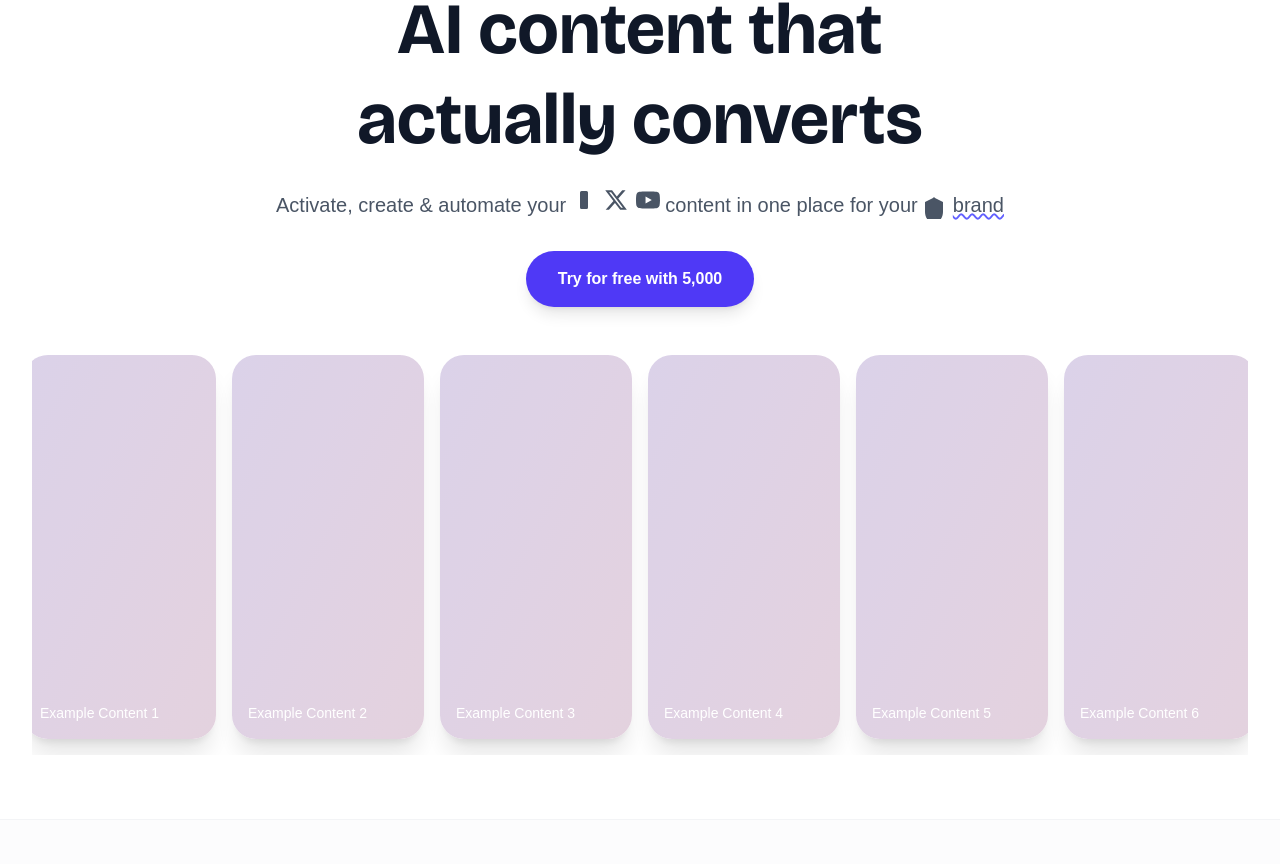
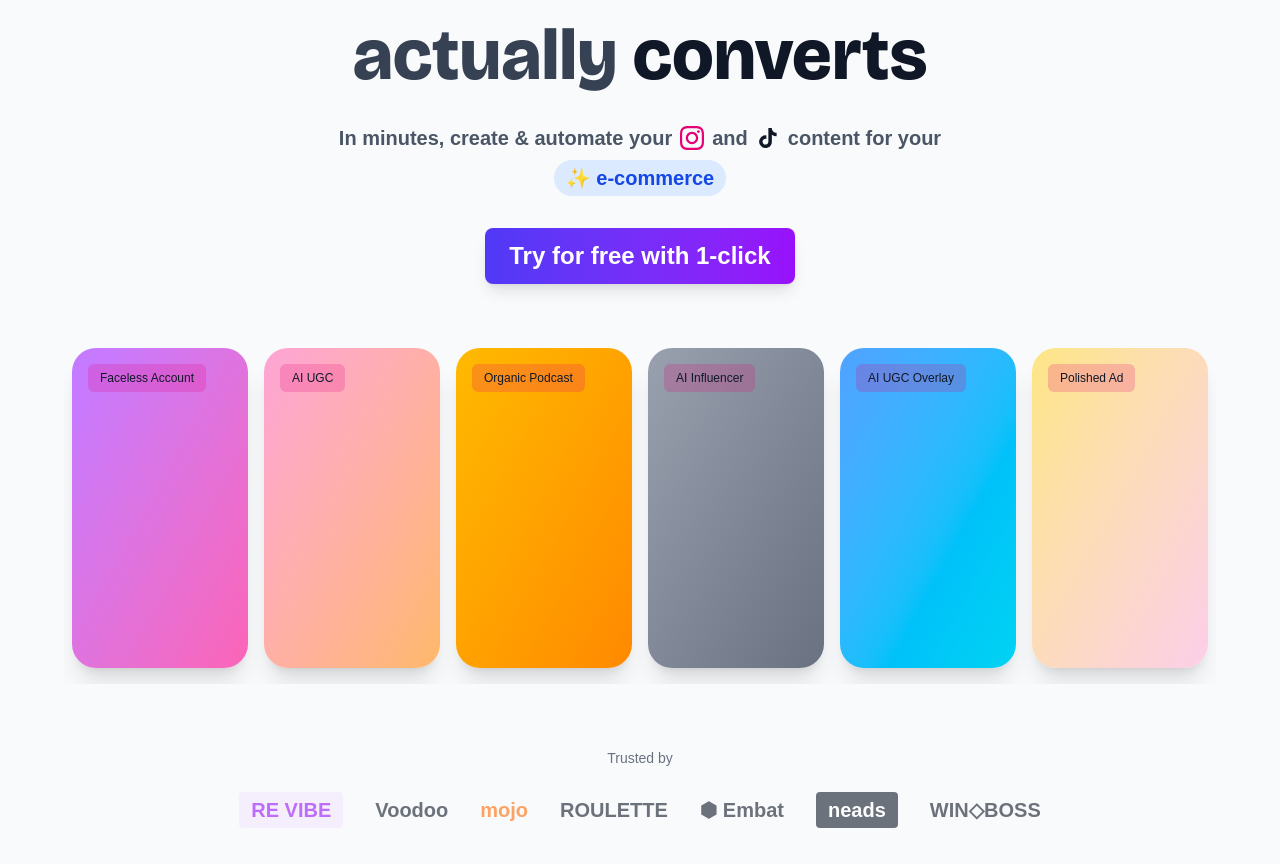
Before and after one commit to ssidikov/degaus, a Next.js app: page / in a window 1280 px wide. Shown: the part 256-1120 px from the top of the page. Built offline with nearby package versions, Linux system fonts and the light colour scheme; a web font is replaced by a local one.

Commit message:
feat: implement HeroSection with content cards and social media icons

```diff
--- /dev/null
+++ b/components/icons/InstagramIcon.tsx
@@ -0,0 +1,12 @@
+export default function InstagramIcon({ className = "w-5 h-5" }: { className?: string }) {
+  return (
+    <svg
+      className={className}
+      viewBox="0 0 24 24"
+      fill="currentColor"
+      xmlns="http://www.w3.org/2000/svg"
+    >
+      <path d="M12 2.163c3.204 0 3.584.012 4.85.07 3.252.148 4.771 1.691 4.919 4.919.058 1.265.069 1.645.069 4.849 0 3.205-.012 3.584-.069 4.849-.149 3.225-1.664 4.771-4.919 4.919-1.266.058-1.644.07-4.85.07-3.204 0-3.584-.012-4.849-.07-3.26-.149-4.771-1.699-4.919-4.92-.058-1.265-.07-1.644-.07-4.849 0-3.204.013-3.583.07-4.849.149-3.227 1.664-4.771 4.919-4.919 1.266-.057 1.645-.069 4.849-.069zm0-2.163c-3.259 0-3.667.014-4.947.072-4.358.2-6.78 2.618-6.98 6.98-.059 1.281-.073 1.689-.073 4.948 0 3.259.014 3.668.072 4.948.2 4.358 2.618 6.78 6.98 6.98 1.281.058 1.689.072 4.948.072 3.259 0 3.668-.014 4.948-.072 4.354-.2 6.782-2.618 6.979-6.98.059-1.28.073-1.689.073-4.948 0-3.259-.014-3.667-.072-4.947-.196-4.354-2.617-6.78-6.979-6.98-1.281-.059-1.69-.073-4.949-.073zm0 5.838c-3.403 0-6.162 2.759-6.162 6.162s2.759 6.163 6.162 6.163 6.162-2.759 6.162-6.163c0-3.403-2.759-6.162-6.162-6.162zm0 10.162c-2.209 0-4-1.79-4-4 0-2.209 1.791-4 4-4s4 1.791 4 4c0 2.21-1.791 4-4 4zm6.406-11.845c-.796 0-1.441.645-1.441 1.44s.645 1.44 1.441 1.44c.795 0 1.439-.645 1.439-1.44s-.644-1.44-1.439-1.44z"/>
+    </svg>
+  )
+}
--- /dev/null
+++ b/components/icons/Logo.tsx
@@ -0,0 +1,21 @@
+export default function Logo({ className = "w-6 h-6" }: { className?: string }) {
+  return (
+    <svg
+      className={className}
+      viewBox="0 0 24 24"
+      fill="none"
+      xmlns="http://www.w3.org/2000/svg"
+    >
+      <path
+        d="M12 2L15 8L22 10L16 15L18 22L12 18L6 22L8 15L2 10L9 8L12 2Z"
+        fill="url(#logo-gradient)"
+      />
+      <defs>
+        <linearGradient id="logo-gradient" x1="2" y1="2" x2="22" y2="22" gradientUnits="userSpaceOnUse">
+          <stop stopColor="#8B5CF6" />
+          <stop offset="1" stopColor="#EC4899" />
+        </linearGradient>
+      </defs>
+    </svg>
+  )
+}
--- /dev/null
+++ b/components/icons/TikTokIcon.tsx
@@ -0,0 +1,12 @@
+export default function TikTokIcon({ className = "w-5 h-5" }: { className?: string }) {
+  return (
+    <svg
+      className={className}
+      viewBox="0 0 24 24"
+      fill="currentColor"
+      xmlns="http://www.w3.org/2000/svg"
+    >
+      <path d="M19.59 6.69a4.83 4.83 0 0 1-3.77-4.25V2h-3.45v13.67a2.89 2.89 0 0 1-5.2 1.74 2.89 2.89 0 0 1 2.31-4.64 2.93 2.93 0 0 1 .88.13V9.4a6.84 6.84 0 0 0-1-.05A6.33 6.33 0 0 0 5 20.1a6.34 6.34 0 0 0 10.86-4.43v-7a8.16 8.16 0 0 0 4.77 1.52v-3.4a4.85 4.85 0 0 1-1-.1z"/>
+    </svg>
+  )
+}
--- a/components/sections/HeroSection.tsx
+++ b/components/sections/HeroSection.tsx
@@ -1,51 +1,69 @@
+import InstagramIcon from '../icons/InstagramIcon'
+import TikTokIcon from '../icons/TikTokIcon'
+
 export default function HeroSection() {
+  const contentCards = [
+    { type: 'Faceless Account', color: 'from-purple-400 to-pink-400' },
+    { type: 'AI UGC', color: 'from-pink-300 to-orange-300' },
+    { type: 'Organic Podcast', color: 'from-amber-400 to-orange-400' },
+    { type: 'AI Influencer', color: 'from-gray-400 to-gray-500' },
+    { type: 'AI UGC Overlay', color: 'from-blue-400 to-cyan-400' },
+    { type: 'Polished Ad', color: 'from-amber-200 to-pink-200' },
+  ]
+
   return (
-    <section className='pt-32 pb-16 px-4 sm:px-6 lg:px-8'>
-      <div className='container mx-auto max-w-7xl'>
+    <section className='pt-16 pb-20 px-4 sm:px-6 bg-gray-50'>
+      <div className='container mx-auto max-w-6xl'>
         <div className='text-center mb-12'>
-          <h1 className='text-5xl sm:text-6xl lg:text-7xl font-bold text-gray-900 mb-6 leading-tight'>
-            AI content that
-            <br />
-            <span className='text-gray-900'>actually converts</span>
+          <h1 className='text-5xl sm:text-6xl lg:text-7xl font-extrabold text-gray-700 mb-6 leading-tight'>
+            AI content that <br /> actually
+            <span className='text-gray-900'> converts</span>
           </h1>
 
-          <p className='text-lg sm:text-xl text-gray-600 mb-8 max-w-3xl mx-auto'>
-            Activate, create & automate your{' '}
-            <span className='inline-flex items-center gap-2'>
-              <svg className='w-6 h-6' viewBox='0 0 24 24' fill='currentColor'>
-                <path d='M9.5 3A1.5 1.5 0 0 0 8 4.5v15A1.5 1.5 0 0 0 9.5 21h5a1.5 1.5 0 0 0 1.5-1.5v-15A1.5 1.5 0 0 0 14.5 3h-5z' />
-              </svg>
-              <svg className='w-6 h-6' viewBox='0 0 24 24' fill='currentColor'>
-                <path d='M18.244 2.25h3.308l-7.227 8.26 8.502 11.24H16.17l-5.214-6.817L4.99 21.75H1.68l7.73-8.835L1.254 2.25H8.08l4.713 6.231zm-1.161 17.52h1.833L7.084 4.126H5.117z' />
-              </svg>
-              <svg className='w-6 h-6' viewBox='0 0 24 24' fill='currentColor'>
-                <path d='M23.498 6.186a3.016 3.016 0 0 0-2.122-2.136C19.505 3.545 12 3.545 12 3.545s-7.505 0-9.377.505A3.017 3.017 0 0 0 .502 6.186C0 8.07 0 12 0 12s0 3.93.502 5.814a3.016 3.016 0 0 0 2.122 2.136c1.871.505 9.376.505 9.376.505s7.505 0 9.377-.505a3.015 3.015 0 0 0 2.122-2.136C24 15.93 24 12 24 12s0-3.93-.502-5.814zM9.545 15.568V8.432L15.818 12l-6.273 3.568z' />
-              </svg>
-            </span>{' '}
-            content in one place for your{' '}
-            <svg className='inline w-6 h-6' viewBox='0 0 24 24' fill='currentColor'>
-              <path d='M12 2L2 7v10c0 5.55 3.84 10.74 9 12 5.16-1.26 9-6.45 9-12V7l-10-5z' />
-            </svg>{' '}
-            <span className='underline decoration-wavy decoration-indigo-500'>brand</span>
+          <p className='text-lg sm:text-xl text-gray-600 font-bold mb-8 max-w-3xl mx-auto flex flex-wrap items-center justify-center gap-2'>
+            <span>In minutes, create & automate your</span>
+            <InstagramIcon className='w-6 h-6 text-pink-600' />
+            <span>and</span>
+            <TikTokIcon className='w-6 h-6 text-gray-900' />
+            <span>content for your</span>
+            <span className='inline-flex items-center gap-1 px-3 py-1 bg-blue-100 text-blue-700 rounded-full'>
+              ✨ e-commerce
+            </span>
           </p>
 
-          <button className='px-8 py-4 text-base font-semibold text-white bg-indigo-600 hover:bg-indigo-700 rounded-full transition-all shadow-lg hover:shadow-xl'>
-            Try for free with 5,000
+          <button className='px-6 py-3 text-2xl font-bold text-white bg-linear-to-r from-indigo-600 to-purple-600 hover:from-indigo-700 hover:to-purple-700 rounded-lg transition-all shadow-lg hover:shadow-xl'>
+            Try for free with 1-click
           </button>
         </div>
 
-        <div className='relative'>
-          <div className='flex gap-4 justify-center overflow-x-auto pb-4 scrollbar-hide'>
-            {[1, 2, 3, 4, 5, 6].map((item) => (
+        <div className='relative mt-16'>
+          <div className='flex gap-4 justify-center overflow-x-auto pb-4'>
+            {contentCards.map((card, index) => (
               <div
-                key={item}
-                className='shrink-0 w-48 h-96 bg-linear-to-br from-purple-100 to-pink-100 rounded-3xl shadow-xl overflow-hidden relative'>
-                <div className='absolute inset-0 bg-gray-900/10' />
-                <div className='absolute bottom-4 left-4 right-4 text-white text-sm font-medium'>
-                  Example Content {item}
+                key={index}
+                className={`shrink-0 w-44 h-80 bg-linear-to-br ${card.color} rounded-3xl shadow-xl overflow-hidden relative`}>
+                <div className='absolute top-4 left-4 px-3 py-1.5 bg-pink-600/20 backdrop-blur-sm rounded-md text-xs font-medium text-gray-900'>
+                  {card.type}
                 </div>
               </div>
             ))}
+          </div>
+        </div>
+
+        <div className='mt-16 text-center'>
+          <p className='text-gray-500 text-sm mb-6'>Trusted by</p>
+          <div className='flex flex-wrap items-center justify-center gap-8 opacity-60'>
+            <span className='text-xl font-bold text-purple-600 bg-purple-100 px-3 py-1 rounded'>
+              RE VIBE
+            </span>
+            <span className='text-xl font-bold text-gray-900'>Voodoo</span>
+            <span className='text-xl font-bold text-orange-500'>mojo</span>
+            <span className='text-xl font-bold text-gray-900'>ROULETTE</span>
+            <span className='text-xl font-bold text-gray-900'>⬢ Embat</span>
+            <span className='text-xl font-bold text-white bg-gray-900 px-3 py-1 rounded'>
+              neads
+            </span>
+            <span className='text-xl font-bold text-gray-900'>WIN◇BOSS</span>
           </div>
         </div>
       </div>
```
